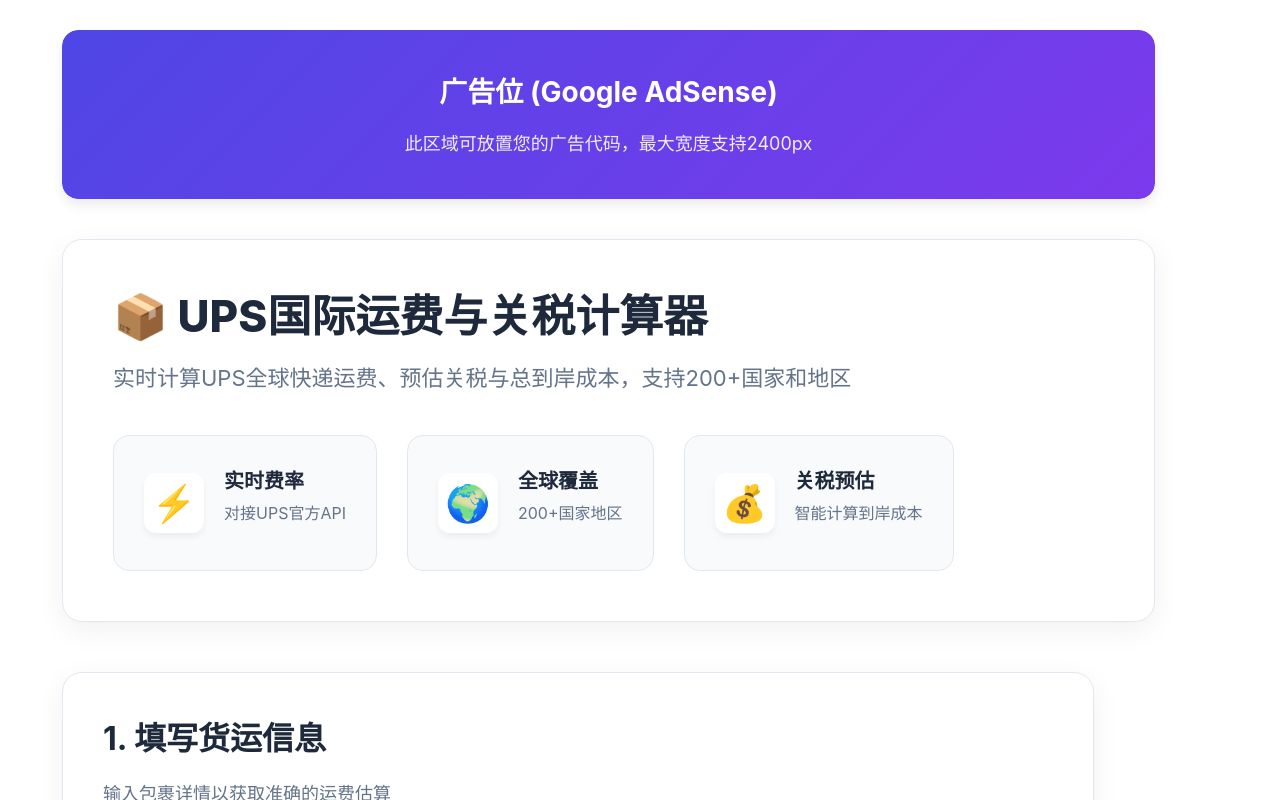
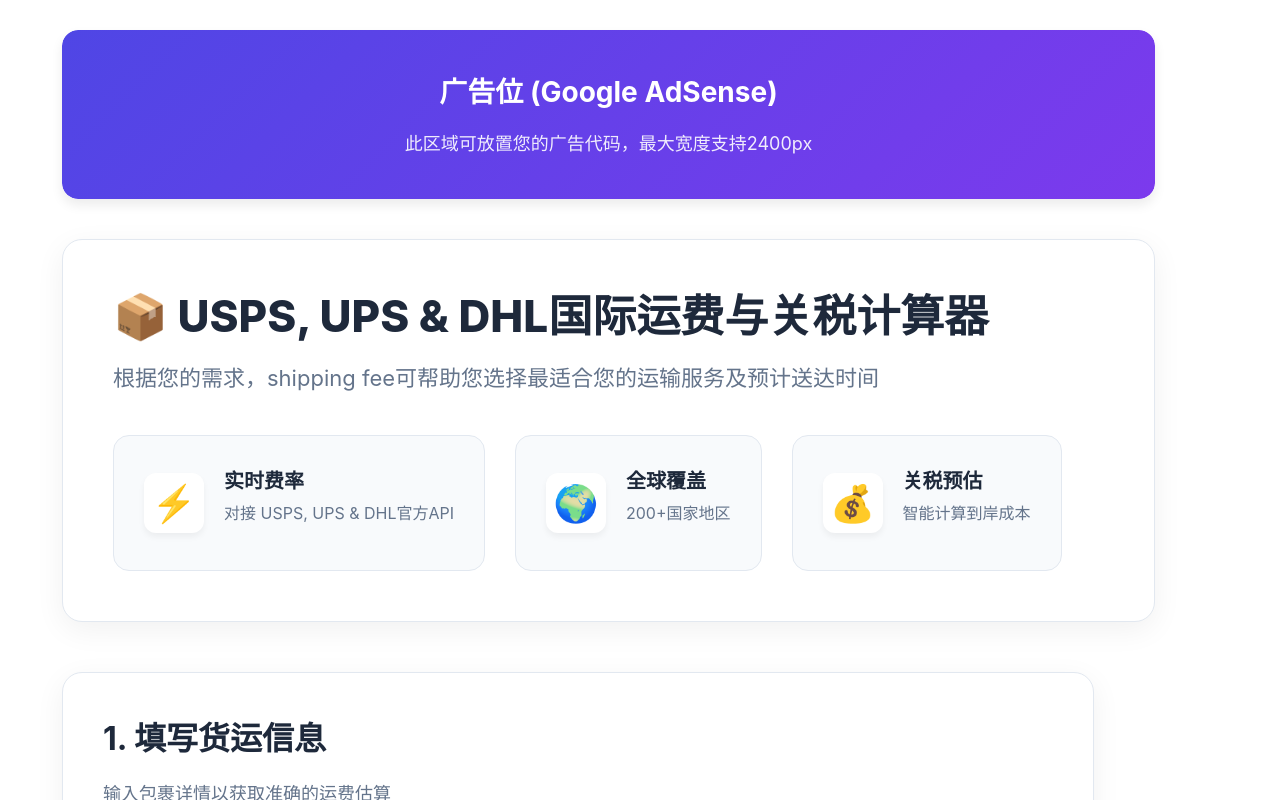
Before and after one commit to flykingmz/shipping-fee, a Vue app in the folder ups/: page / in a window 1280 px wide. Shown: the top 800 px of the page. Built offline with nearby package versions, Linux system fonts and the light colour scheme.

Commit message:
优化文案

```diff
--- a/ups/src/App.vue
+++ b/ups/src/App.vue
@@ -12,15 +12,15 @@
     <header class="main-header">
       <div class="header-content">
         <div class="logo-area">
-          <h1 class="main-title">📦 UPS国际运费与关税计算器</h1>
-          <p class="main-subtitle">实时计算UPS全球快递运费、预估关税与总到岸成本，支持200+国家和地区</p>
+          <h1 class="main-title">📦 USPS, UPS & DHL国际运费与关税计算器</h1>
+          <p class="main-subtitle">根据您的需求，shipping fee可帮助您选择最适合您的运输服务及预计送达时间</p>
         </div>
         <div class="header-info">
           <div class="info-card">
             <div class="info-icon">⚡</div>
             <div class="info-text">
               <h4>实时费率</h4>
-              <p>对接UPS官方API</p>
+              <p>对接 USPS, UPS & DHL官方API</p>
             </div>
           </div>
           <div class="info-card">
```
